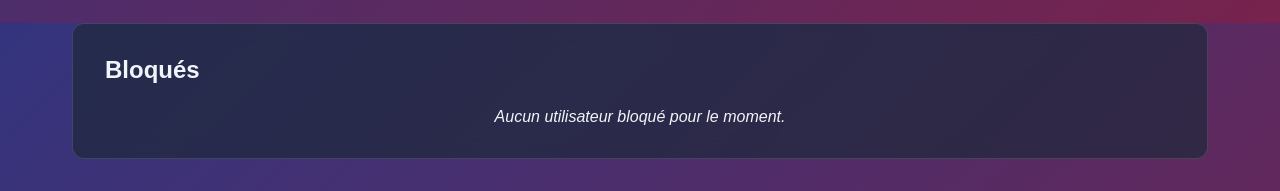
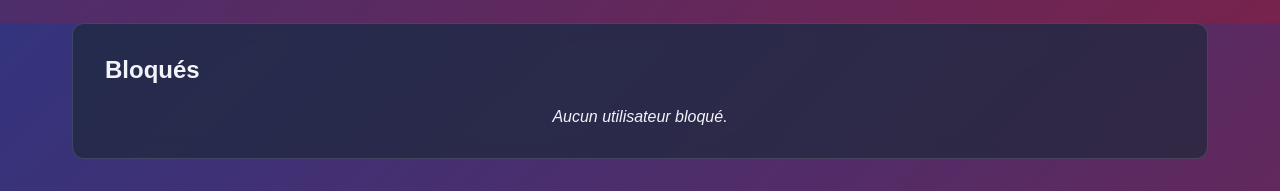
Before and after one commit to C-eorl/P9---LITRevu, a Django app: page /reviews/follow/ in a window 1280 px wide. Shown: the part 777-968 px from the top of the page. Run offline with Django 5.2, Linux system fonts and the light colour scheme; the visitor is signed in with stand-in values (Sample User, id 1); data comes from the database, SQL or seed files in the repository; some web fonts are replaced.

Commit message:
ajustement style

```diff
--- a/litrevu/reviews/templates/reviews/follow.html
+++ b/litrevu/reviews/templates/reviews/follow.html
@@ -117,7 +117,7 @@
                 </div>
             </div>
             {% empty %}
-            <p>Aucun utilisateur bloqué pour le moment.</p>
+            <p>Aucun utilisateur bloqué.</p>
             {% endfor %}
         </div>
 
```
